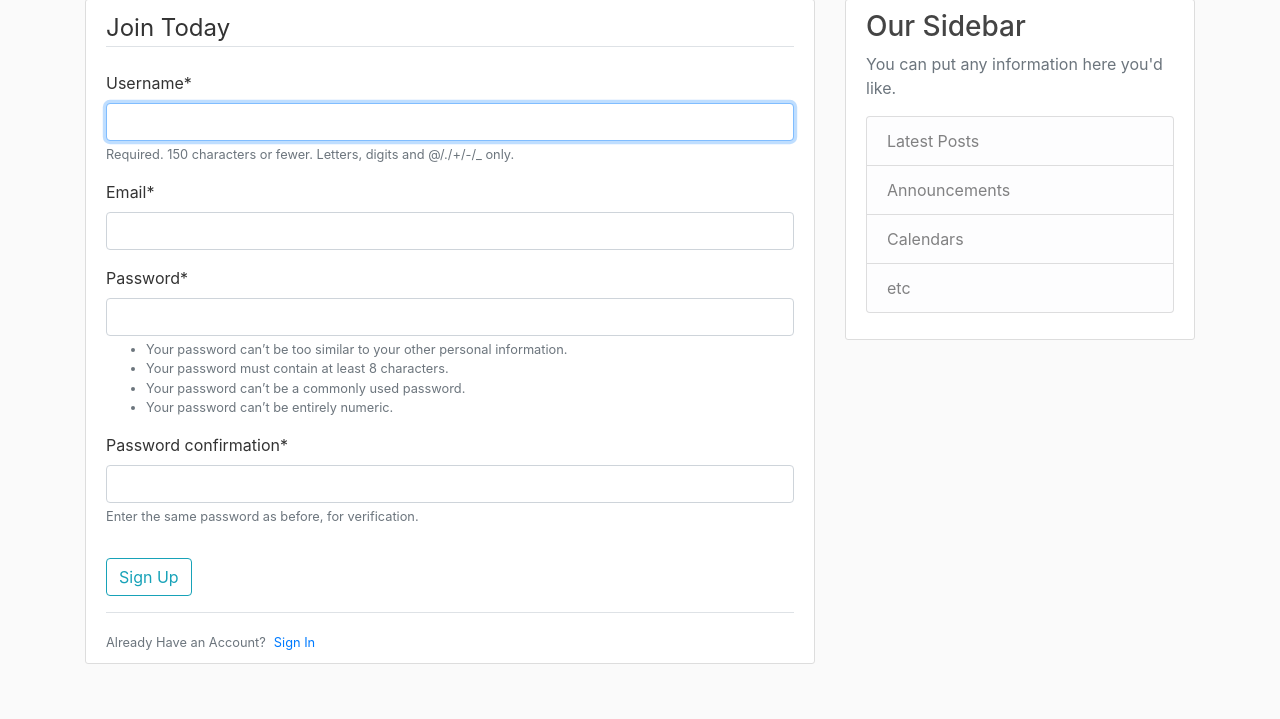
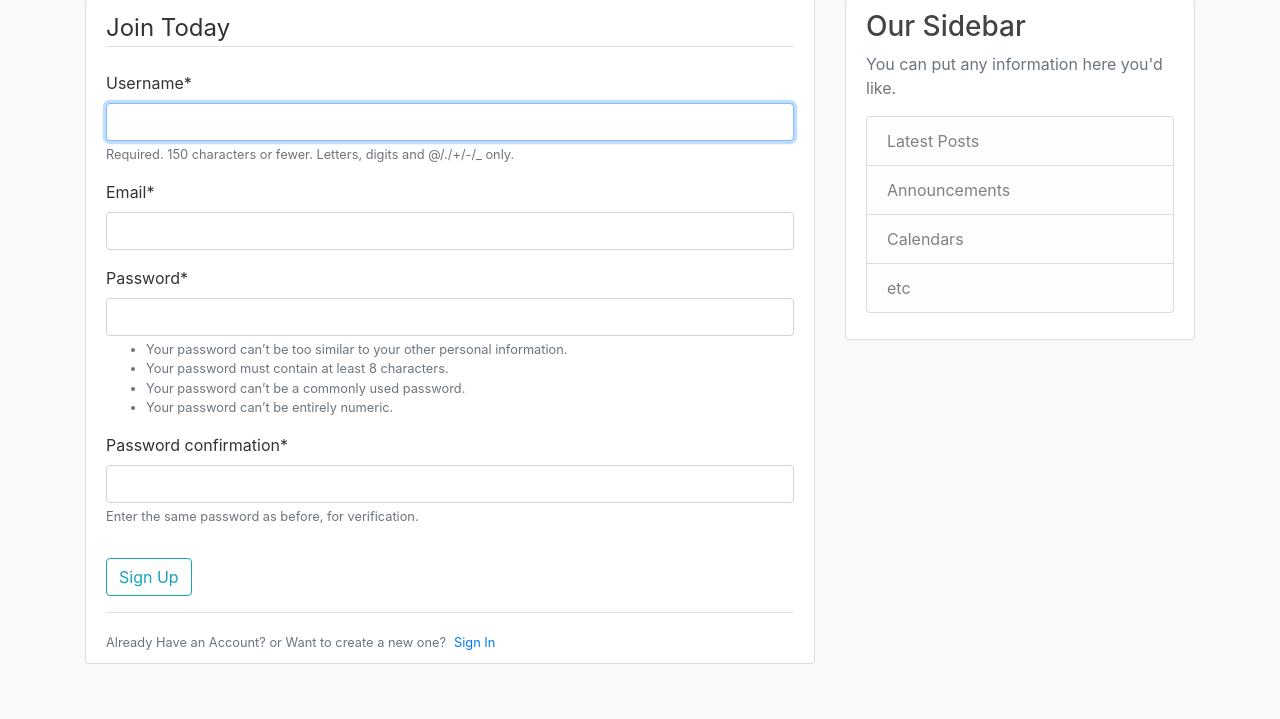
Before and after one commit to pran4948/blog_post_application, a Django app: page /register/ in a window 1280 px wide. Shown: the part 81-800 px from the top of the page. Run offline with Django 3.2, Linux system fonts and the light colour scheme; some libraries are stand-ins or nearby versions.

Commit message:
Update register.html

```diff
--- a/users/templates/users/register.html
+++ b/users/templates/users/register.html
@@ -14,7 +14,7 @@
       </form>
       <div class="border-top pt-3">
         <small class = "text-muted">
-          Already Have an Account?<a class = "ml-2" href="{% url 'login' %}">Sign In</a>
+          Already Have an Account? or Want to create a new one?<a class = "ml-2" href="{% url 'login' %}">Sign In</a>
         </small>
       </div>
     </div>
```
